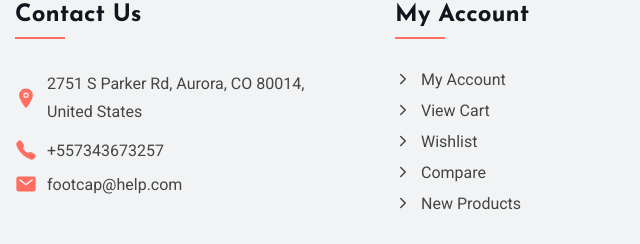
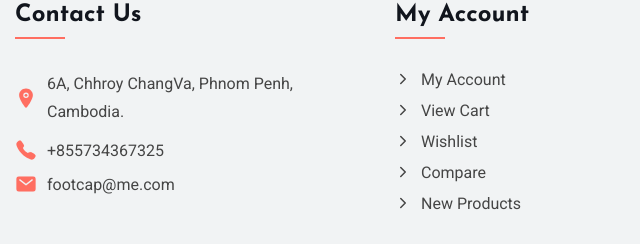
Before and after one commit to SWebDev55/shoes, a plain HTML site: page index.html in a window 1280 px wide. Shown: the part 4046-4290 px from the top of the page, 0-640 px from the left. Drawn offline with nearby package versions, Linux system fonts and the light colour scheme.

Commit message:
Update index.html

```diff
--- a/index.html
+++ b/index.html
@@ -1355,7 +1355,7 @@
                 <ion-icon name="location"></ion-icon>
 
                 <span class="footer-link-text">
-                  2751 S Parker Rd, Aurora, CO 80014, United States
+                  6A, Chhroy ChangVa, Phnom Penh, Cambodia.
                 </span>
               </address>
             </li>
@@ -1364,7 +1364,7 @@
               <a href="tel:+557343673257" class="footer-link">
                 <ion-icon name="call"></ion-icon>
 
-                <span class="footer-link-text">+557343673257</span>
+                <span class="footer-link-text">+855734367325</span>
               </a>
             </li>
 
@@ -1372,7 +1372,7 @@
               <a href="mailto:footcap@help.com" class="footer-link">
                 <ion-icon name="mail"></ion-icon>
 
-                <span class="footer-link-text">footcap@help.com</span>
+                <span class="footer-link-text">footcap@me.com</span>
               </a>
             </li>
 
```
